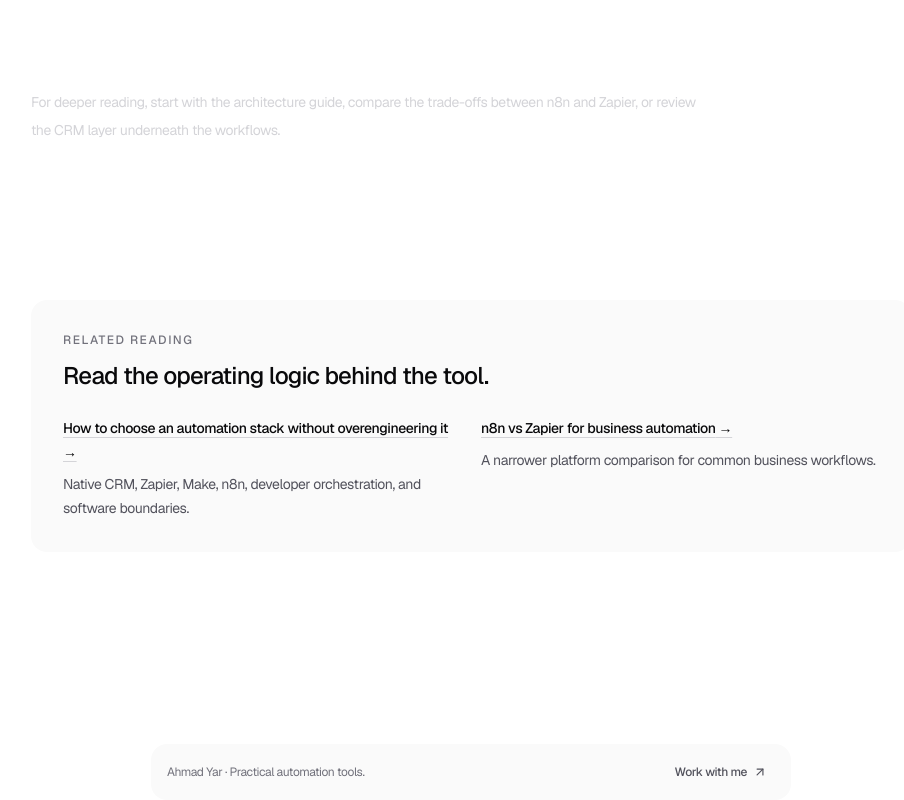
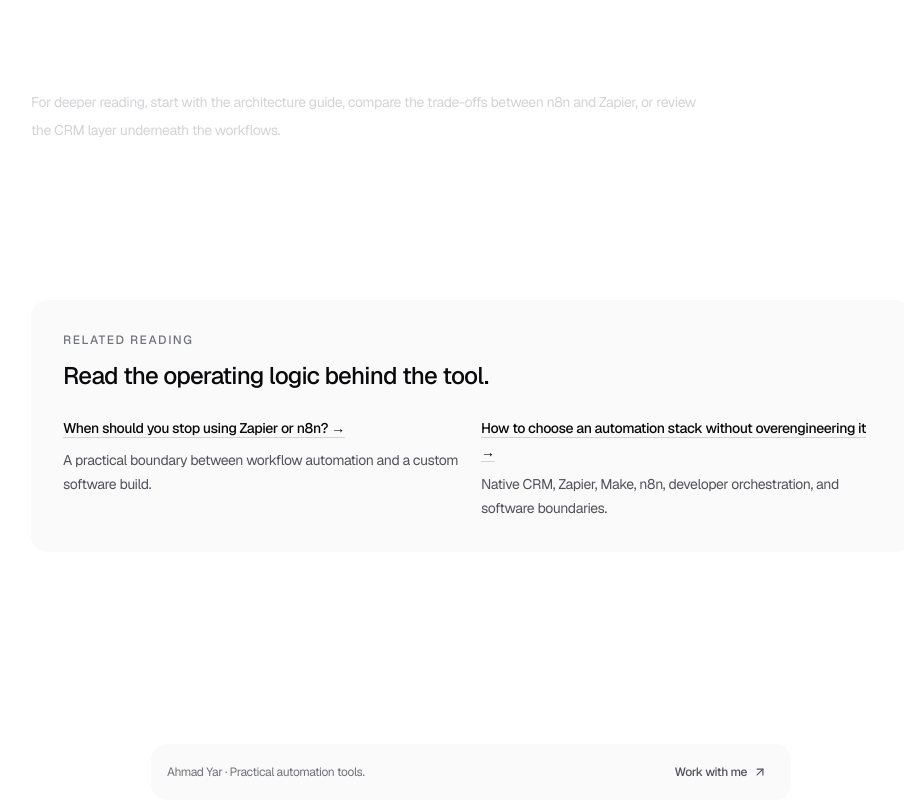
Before and after one commit to ahamdjin/ahmadyar-tools, a Next.js app: page /tool/automation-architecture-advisor in a window 1280 px wide. Shown: the part 6461-7261 px from the top of the page, without its empty margins (169-1073 px from the left). Built offline with nearby package versions, Linux system fonts and the light colour scheme.

Commit message:
Connect tools to researched question guides

```diff
--- a/components/tool-editorial-links.tsx
+++ b/components/tool-editorial-links.tsx
@@ -3,74 +3,74 @@ import { SITE } from '@/lib/site'
 const READING_BY_TOOL: Record<string, Array<{ href: string; label: string; note: string }>> = {
   'automation-architecture-advisor': [
     {
+      href: '/blog/when-should-you-stop-using-zapier-or-n8n',
+      label: 'When should you stop using Zapier or n8n?',
+      note: 'A practical boundary between workflow automation and a custom software build.',
+    },
+    {
       href: '/blog/how-to-choose-an-automation-stack-without-overengineering',
       label: 'How to choose an automation stack without overengineering it',
       note: 'Native CRM, Zapier, Make, n8n, developer orchestration, and software boundaries.',
     },
-    {
-      href: '/blog/n8n-vs-zapier-business-automation',
-      label: 'n8n vs Zapier for business automation',
-      note: 'A narrower platform comparison for common business workflows.',
-    },
   ],
   'crm-automation-health-check': [
+    {
+      href: '/blog/how-to-clean-up-a-messy-crm',
+      label: 'How to clean up a messy CRM',
+      note: 'Stop new bad data first, then fix duplicates, ownership, fields, pipeline state, and monitoring.',
+    },
     {
       href: '/blog/crm-automation-health-check-what-to-fix-first',
       label: 'CRM automation health check: what to fix first',
       note: 'A deeper audit of capture, identity, ownership, response, pipeline truth, handoffs, and operations.',
     },
-    {
-      href: '/blog/what-is-crm-automation-simple-guide-small-business',
-      label: 'CRM automation for small business',
-      note: 'The simpler foundation: what CRM automation is and where it helps.',
-    },
   ],
   'client-onboarding-automation-planner': [
+    {
+      href: '/blog/what-should-happen-after-a-client-signs',
+      label: 'What should happen after a client signs?',
+      note: 'A simple path from signed deal to a delivery-ready client without the access and intake chase.',
+    },
     {
       href: '/blog/client-onboarding-automation-what-to-automate-keep-human',
       label: 'Client onboarding automation: what to automate and keep human',
       note: 'Triggers, readiness, intake, access, project setup, exceptions, and the human relationship.',
     },
-    {
-      href: '/blog/zapier-automation-examples-practical-workflows-for-business',
-      label: 'Practical Zapier automation examples',
-      note: 'Simple cross-system patterns for onboarding and other business handoffs.',
-    },
   ],
   'lead-routing-rules-builder': [
+    {
+      href: '/blog/should-you-use-round-robin-lead-routing',
+      label: 'Should you use round robin lead routing?',
+      note: 'When simple rotation works, when it breaks, and which eligibility rules should run first.',
+    },
     {
       href: '/blog/lead-routing-rules-how-to-design-a-system-that-does-not-break',
       label: 'Lead routing rules that do not turn into a house of cards',
       note: 'Existing ownership, eligibility, round robin, capacity, fallbacks, SLAs, and auditability.',
     },
-    {
-      href: '/blog/what-is-revenue-operations-revops-plain-english',
-      label: 'Revenue operations in plain English',
-      note: 'Why routing is part of a connected revenue operating system rather than an isolated workflow.',
-    },
   ],
   'automation-roi-calculator': [
+    {
+      href: '/blog/does-time-saved-count-as-automation-roi',
+      label: 'Does time saved count as automation ROI?',
+      note: 'Separate returned capacity from financial value before calling saved hours a return.',
+    },
     {
       href: '/blog/automation-roi-how-to-calculate-payback-without-fooling-yourself',
       label: 'Automation ROI without fooling yourself',
       note: 'Value capture, review, exceptions, maintenance, risk, payback, and conservative assumptions.',
     },
-    {
-      href: '/blog/when-is-automation-worth-it',
-      label: 'When is automation worth it?',
-      note: 'A simpler first-pass decision for deciding whether a workflow deserves investment.',
-    },
   ],
   'lead-follow-up-automation-planner': [
+    {
+      href: '/blog/how-fast-should-you-follow-up-with-a-new-lead',
+      label: 'How fast should you follow up with a new lead?',
+      note: 'Set a realistic response SLA and separate instant acknowledgement from meaningful human response.',
+    },
     {
       href: '/blog/how-to-automate-lead-follow-up-without-losing-human-touch',
       label: 'Automate lead follow-up without losing the human touch',
       note: 'Ownership, response, stop rules, pipeline attention, AI assistance, and human judgement.',
-    },
-    {
-      href: '/blog/from-lead-form-to-crm-to-follow-up-what-i-learned-connecting-the-whole-system',
-      label: 'From lead form to CRM to follow-up',
-      note: 'The end-to-end system around capture, CRM state, ownership, and follow-up.',
     },
   ],
 }
```
